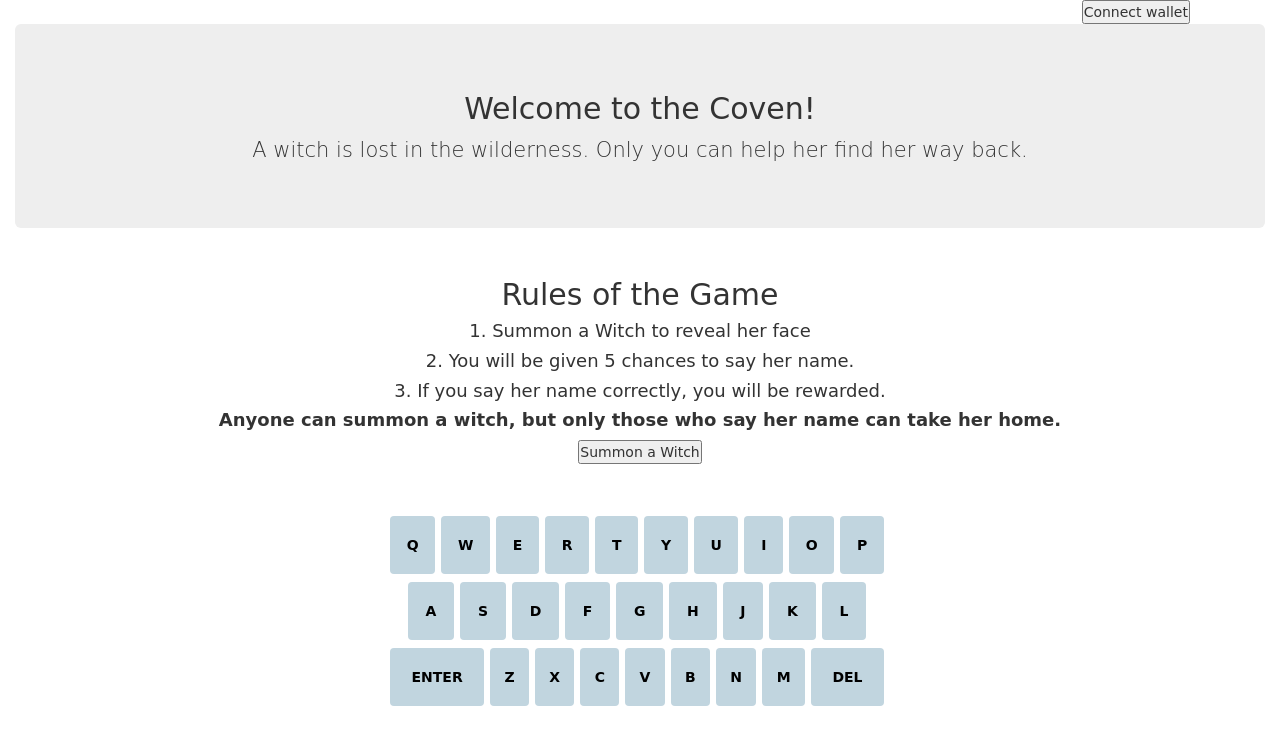
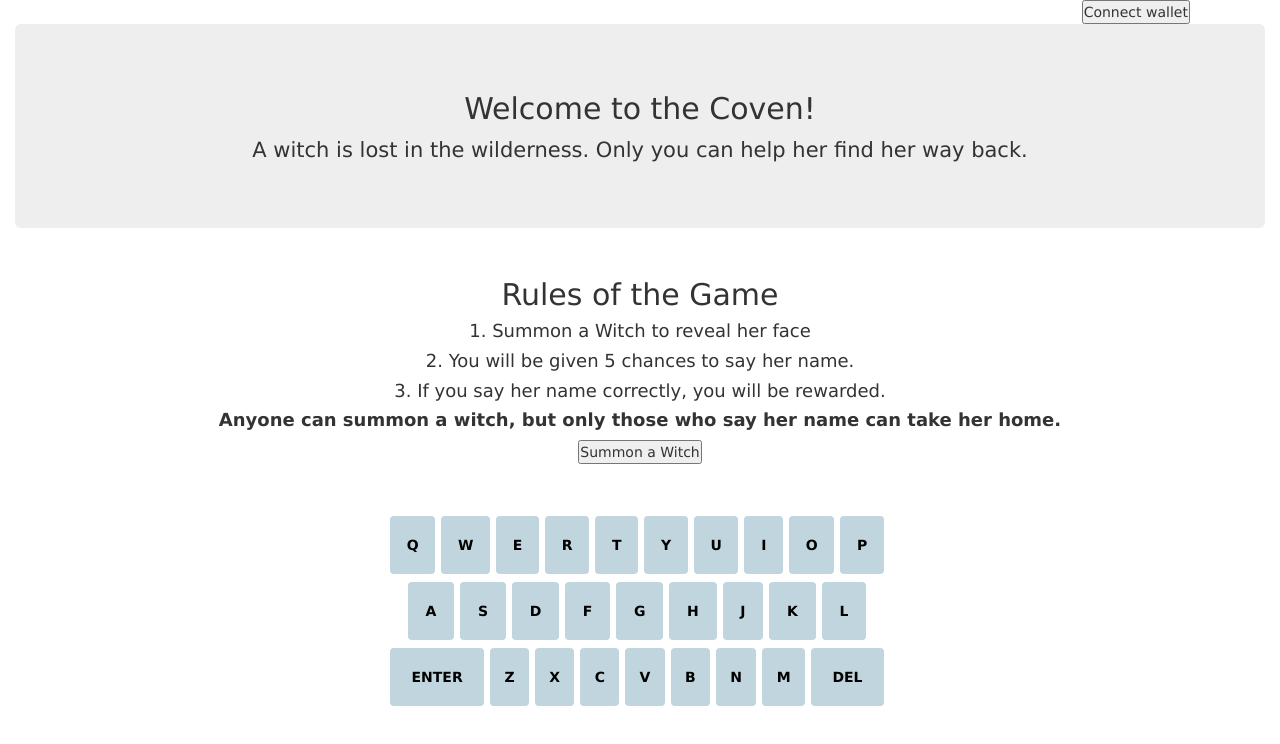
Before and after one commit to jelilat/cryptocoven-gamers, a website: page index.html in a window 1280 px wide. Drawn offline with nearby package versions, Linux system fonts and the light colour scheme; a script that the page names is missing.

Commit message:
change font

```diff
--- a/stylesheets/style.css
+++ b/stylesheets/style.css
@@ -127,7 +127,7 @@
   body {
     background: #ffffff url('../img/geometry2.png');
     /* Background pattern from Subtle Patterns */
-    font-family: 'Coda', cursive;
+    /* font-family: 'Coda', cursive; */
   }
 
   .container {
```
